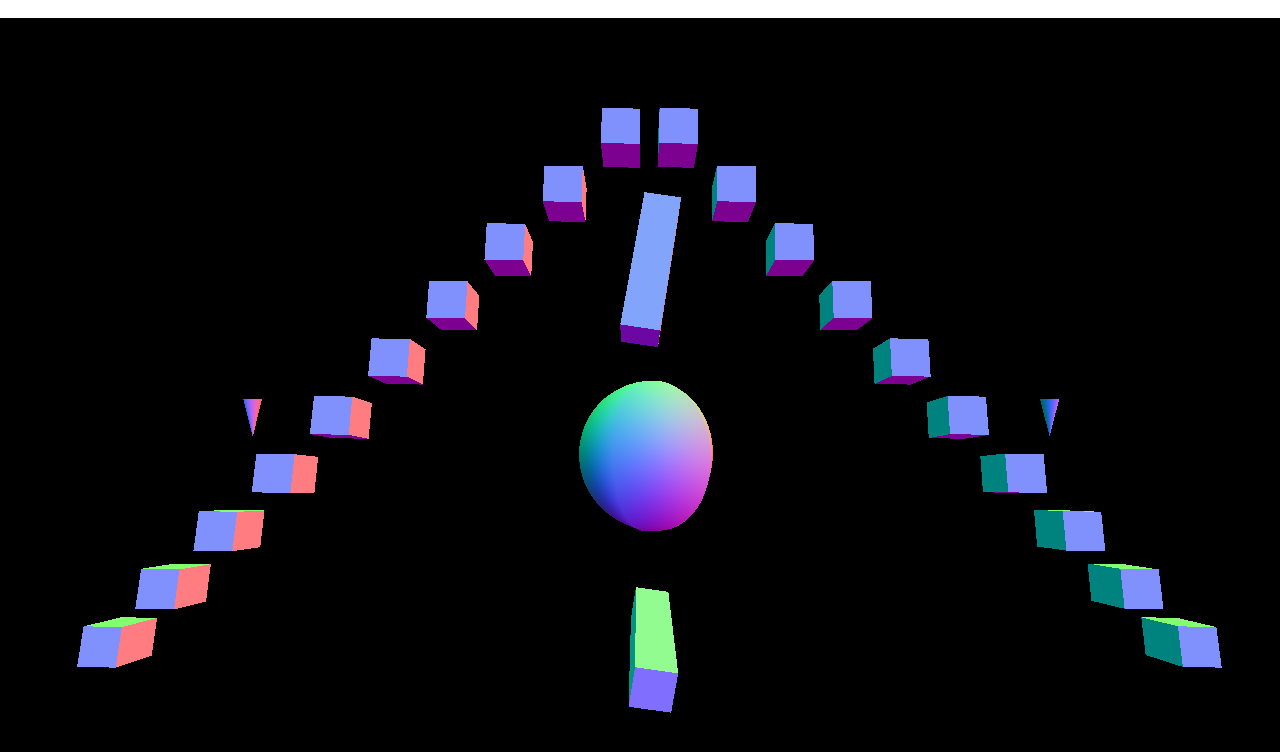
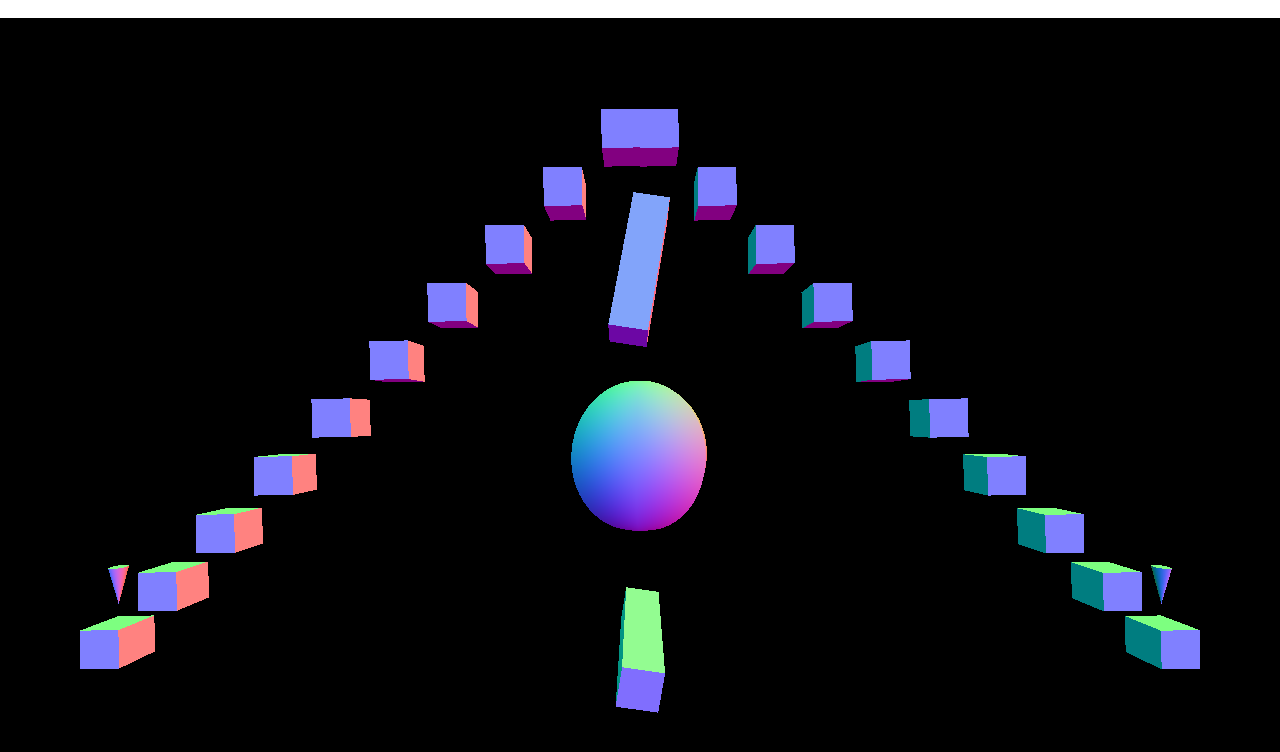
Before and after one commit to Marcos27/FinishLineDash, a plain HTML site: page three.html in a window 1280 px wide. Drawn offline with nearby package versions, Linux system fonts and the light colour scheme.

Commit message:
made my three D all to the center and added the spinnerBtn in it....only work when you call it in the console

```diff
--- a/three.html
+++ b/three.html
@@ -13,12 +13,51 @@
     <div>Hello World</div>
     <script src="https://cdnjs.cloudflare.com/ajax/libs/three.js/r75/three.js"></script>
     <script>
+
+var moveTooSpace;
+function spinnerBtn() {
+var spinner = Math.random();
+
+  if(spinner <= 0.33 ){
+    moveTooSpace = 1
+    cylinderCube ()
+    cylinderCube2 ()
+  }else if(spinner <= 0.66 ){
+    moveTooSpace = 2
+      cylinderCube ()
+      cylinderCube2 ()
+  }else{
+    moveTooSpace = 3
+  cylinderCube ()
+  cylinderCube2 ()
+
+  }
+  console.log(spinner);
+}
+
+//<------------END of code------------------->
+
+
+
+
+
+
+
+
+
+
+
+
+
+
+
+
        // setup code
       var scene = new THREE.Scene();
       var camera = new THREE.PerspectiveCamera( 75, window.innerWidth / window.innerHeight, 0.1, 1000 );
       camera.position.z = 700
       camera.position.y = 300
-      camera.position.x = 700
+      camera.position.x = 0
 
 
       var renderer = new THREE.WebGLRenderer();
@@ -31,8 +70,8 @@
       var material = new THREE.MeshNormalMaterial( );
       var cylinder = new THREE.Mesh( geometry, material );
       cylinder.rotation.z = 3.14159
-      cylinder.position.y = 0
-      cylinder.position.x = -120
+      cylinder.position.y = 75
+      cylinder.position.x = -700
       scene.add( cylinder );
 
        // drawing the cylinder
@@ -40,8 +79,8 @@
       var material = new THREE.MeshNormalMaterial( );
       var cylinder2 = new THREE.Mesh( geometry, material );
       cylinder2.rotation.z = 3.14159
-      cylinder2.position.y = 0
-      cylinder2.position.x = 1550
+      cylinder2.position.y = 75
+      cylinder2.position.x = 700
       scene.add( cylinder2 );
 
   // draw a square
@@ -50,7 +89,7 @@
       var cube1 = new THREE.Mesh( geometry, material );
       cube1.rotation.z = 0.0174533
       cube1.position.y = 0
-      cube1.position.x = 0
+      cube1.position.x = -700
 
       scene.add( cube1 );
 
@@ -61,7 +100,7 @@
       var cube2 = new THREE.Mesh( geometry, material );
       cube2.rotation.z = 0.0174533
       cube2.position.y = 75
-      cube2.position.x = 75
+      cube2.position.x = -625
 
       scene.add( cube2 );
 
@@ -71,7 +110,7 @@
       var cube3 = new THREE.Mesh( geometry, material );
       cube3.rotation.z = 0.0174533
       cube3.position.y = 150
-      cube3.position.x = 150
+      cube3.position.x = -550
       scene.add( cube3 );
 
 
@@ -81,7 +120,7 @@
       var cube4 = new THREE.Mesh( geometry, material );
       cube4.rotation.z = 0.0174533
       cube4.position.y = 225
-      cube4.position.x = 225
+      cube4.position.x = -475
 
       scene.add( cube4 );
 
@@ -91,7 +130,7 @@
       var cube5 = new THREE.Mesh( geometry, material );
       cube5.rotation.z = 0.0174533
       cube5.position.y = 300
-      cube5.position.x = 300
+      cube5.position.x = -400
 
       scene.add( cube5 );
 
@@ -102,7 +141,7 @@
       var cube6 = new THREE.Mesh( geometry, material );
       cube6.rotation.z = 0.0174533
       cube6.position.y = 375
-      cube6.position.x = 375
+      cube6.position.x = -325
 
       scene.add( cube6 );
 
@@ -113,7 +152,7 @@
       var cube7 = new THREE.Mesh( geometry, material );
       cube7.rotation.z = 0.0174533
       cube7.position.y = 450
-      cube7.position.x = 450
+      cube7.position.x = -250
 
       scene.add( cube7 );
 
@@ -124,7 +163,7 @@
       var cube8 = new THREE.Mesh( geometry, material );
       cube8.rotation.z = 0.0174533
       cube8.position.y = 525
-      cube8.position.x = 525
+      cube8.position.x = -175
 
       scene.add( cube8 );
 
@@ -135,7 +174,7 @@
       var cube9 = new THREE.Mesh( geometry, material );
       cube9.rotation.z = 0.0174533
       cube9.position.y = 600
-      cube9.position.x = 600
+      cube9.position.x = -100
 
       scene.add( cube9 );
 
@@ -146,7 +185,7 @@
       var cube10 = new THREE.Mesh( geometry, material );
       cube10.rotation.z = 0.0174533
       cube10.position.y = 675
-      cube10.position.x = 675
+      cube10.position.x = -25
 
       scene.add( cube10 );
 
@@ -156,7 +195,7 @@
       var cube11 = new THREE.Mesh( geometry, material );
       cube11.rotation.z = 0.0174533
       cube11.position.y = 0
-      cube11.position.x = 1425
+      cube11.position.x = 700
 
       scene.add( cube11 );
 
@@ -167,7 +206,7 @@
       var cube12 = new THREE.Mesh( geometry, material );
       cube12.rotation.z = 0.0174533
       cube12.position.y = 75
-      cube12.position.x = 1350
+      cube12.position.x = 625
 
       scene.add( cube12 );
 
@@ -179,7 +218,7 @@
       var cube13 = new THREE.Mesh( geometry, material );
       cube13.rotation.z = 0.0174533
       cube13.position.y = 150
-      cube13.position.x = 1275
+      cube13.position.x = 550
 
       scene.add( cube13 );
 
@@ -190,7 +229,7 @@
       var cube14 = new THREE.Mesh( geometry, material );
       cube14.rotation.z = 0.0174533
       cube14.position.y = 225
-      cube14.position.x = 1200
+      cube14.position.x = 475
 
       scene.add( cube14 );
 
@@ -201,7 +240,7 @@
       var cube15 = new THREE.Mesh( geometry, material );
       cube15.rotation.z = 0.0174533
       cube15.position.y = 300
-      cube15.position.x = 1125
+      cube15.position.x = 400
 
       scene.add( cube15 );
 
@@ -213,7 +252,7 @@
       var cube16 = new THREE.Mesh( geometry, material );
       cube16.rotation.z = 0.0174533
       cube16.position.y = 375
-      cube16.position.x = 1050
+      cube16.position.x = 325
 
       scene.add( cube16 );
 
@@ -226,7 +265,7 @@
       var cube17 = new THREE.Mesh( geometry, material );
       cube17.rotation.z = 0.0174533
       cube17.position.y = 450
-      cube17.position.x = 975
+      cube17.position.x = 250
 
       scene.add( cube17 );
 
@@ -239,7 +278,7 @@
       var cube18 = new THREE.Mesh( geometry, material );
       cube18.rotation.z = 0.0174533
       cube18.position.y = 525
-      cube18.position.x = 900
+      cube18.position.x = 175
 
       scene.add( cube18 );
 
@@ -249,7 +288,7 @@
       var cube19 = new THREE.Mesh( geometry, material );
       cube19.rotation.z = 0.0174533
       cube19.position.y = 600
-      cube19.position.x = 825
+      cube19.position.x = 100
 
       scene.add( cube19 );
 
@@ -260,7 +299,7 @@
       var cube20 = new THREE.Mesh( geometry, material );
       cube20.rotation.z = 0.0174533
       cube20.position.y = 675
-      cube20.position.x = 750
+      cube20.position.x = 25
 
       scene.add( cube20 );
 
@@ -273,16 +312,17 @@
       var cubeTop = new THREE.Mesh( geometry, material );
       cubeTop.rotation.z = 0.0174533
       cubeTop.position.y = 500
-      cubeTop.position.x = 715
+      cubeTop.position.x = 0
 
       scene.add( cubeTop );
 
 // draw a sphere
-      var geometry = new THREE.SphereGeometry( 100, 5, 32 );
+      var geometry = new THREE.SphereGeometry( 100, 5, 32,0, 4.9 );
       var material = new THREE.MeshNormalMaterial(  );
       var sphere = new THREE.Mesh( geometry, material );
+
 sphere.position.y = 250
-sphere.position.x = 715
+sphere.position.x = 0
 
 scene.add( sphere );
 
@@ -293,34 +333,34 @@ scene.add( sphere );
       var cubeTop2 = new THREE.Mesh( geometry, material );
       cubeTop2.rotation.z = 0.0174533
       cubeTop2.position.y = 0
-      cubeTop2.position.x = 715
+      cubeTop2.position.x = 0
 
       scene.add( cubeTop2 );
 
 
       cylinderMove = 0
       cylinderMovey = 0
-      move = 3
+
       function cylinderCube () {
           cylinderMove =  1
           cylinderMovey =  1
 
 
 
-         if (move === 1){
+         if (moveTooSpace === 1){
           setTimeout(function () {
             cylinderMove = 0
             cylinderMovey = 0
           }, 1000)
           }
 
-          else if(move === 2){
+          else if(moveTooSpace === 2){
           setTimeout(function () {
             cylinderMove = 0
             cylinderMovey = 0
           }, 3000)
           }
-          else if(move === 3){
+          else if(moveTooSpace === 3){
         setTimeout(function () {
 
             cylinderMove = 0
@@ -341,20 +381,20 @@ scene.add( sphere );
 
 
 
-         if (move === 1){
+         if (moveTooSpace === 1){
           setTimeout(function () {
             cylinder2Move = 0
             cylinder2Movey = 0
           }, 1000)
           }
 
-          else if(move === 2){
+          else if(moveTooSpace === 2){
           setTimeout(function () {
             cylinder2Move = 0
             cylinder2Movey = 0
           }, 3000)
           }
-          else if(move === 3){
+          else if(moveTooSpace === 3){
         setTimeout(function () {
 
             cylinder2Move = 0
@@ -373,26 +413,27 @@ scene.add( sphere );
         requestAnimationFrame( render );
         renderer.render( scene, camera );
         cylinder.rotation.x += 0
-        cube1.rotation.x += .01
-        cube2.rotation.x += .01
-        cube3.rotation.x += .01
-        cube4.rotation.x += .01
-        cube5.rotation.x += .01
-        cube6.rotation.x += .01
-        cube7.rotation.x += .01
-        cube8.rotation.x += .01
-        cube9.rotation.x += .01
-        cube10.rotation.x += .01
-         cube11.rotation.x += .01
-         cube12.rotation.x += .01
-         cube13.rotation.x += .01
-         cube14.rotation.x += .01
-         cube15.rotation.x += .01
-         cube16.rotation.x += .01
-         cube17.rotation.x += .01
-         cube18.rotation.x += .01
-         cube19.rotation.x += .01
-            cube20.rotation.x += .01
+        // cube1.rotation.x += .01
+        // cube2.rotation.x += .01
+        // cube3.rotation.x += .01
+        // cube4.rotation.x += .01
+        // cube5.rotation.x += .01
+        // cube6.rotation.x += .01
+        // cube7.rotation.x += .01
+        // cube8.rotation.x += .01
+        // cube9.rotation.x += .01
+        // cube10.rotation.x += .01
+        //  cube11.rotation.x += .01
+        //  cube12.rotation.x += .01
+        //  cube13.rotation.x += .01
+        //  cube14.rotation.x += .01
+        //  cube15.rotation.x += .01
+        //  cube16.rotation.x += .01
+        //  cube17.rotation.x += .01
+        //  cube18.rotation.x += .01
+        //  cube19.rotation.x += .01
+        //     cube20.rotation.x += .01
+
 
 
 cubeTop.rotation.x -= .1
@@ -412,13 +453,20 @@ cubeTop2.rotation.y += .1
         cylinder2.position.x += cylinder2Move
         cylinder2.position.y += cylinder2Movey
 
-        //scene.rotation.y += .001
+
+
+
+
+        //camera.position.z += 1
+        //camera.position.x -= 1
+        //scene.rotation.y += .01
+        //scene.rotation.y -= .01
         //camera.rotation.y += .1
 
 
       }
-      cylinderCube ()
-      cylinderCube2 ()
+
+
       render();
     </script>
   </body>
```
